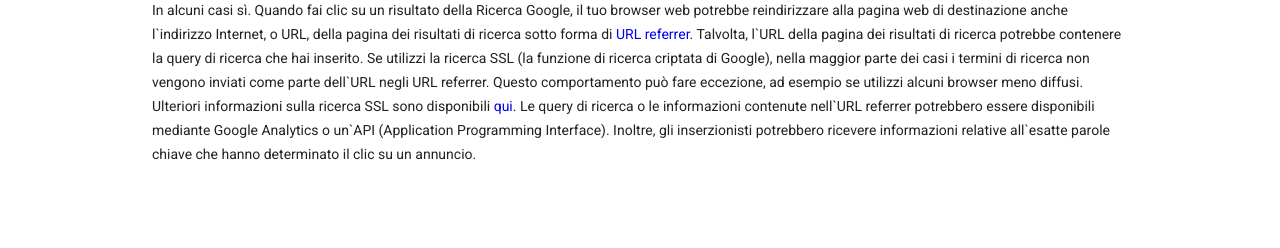
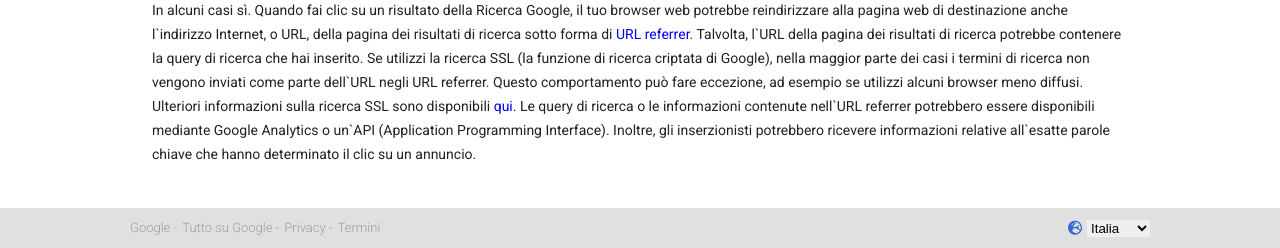
Before and after one commit to LeleGuidi/php-google-faq, a PHP site: page / in a window 1280 px wide. Shown: the part 2520-2768 px from the top of the page. Before the commit the page ends 2680 px from the top, so only its background shows below. Run offline with PHP 8.4, Linux system fonts and the light colour scheme; some libraries are stand-ins or nearby versions.

Commit message:
Footer completato

```diff
--- a/index.php
+++ b/index.php
@@ -56,7 +56,21 @@
         </div>
     </main>
     <footer>
-
+        <div class="container">
+            <div class="links">
+                <a href="#/">Google -</a>
+                <a href="#/">Tutto su Google -</a>
+                <a href="#/">Privacy -</a>
+                <a href="#/">Termini</a>
+            </div>
+            <div class="language">
+            <i class="fa-solid fa-earth-europe"></i>
+            <select name="language">
+                <option value="italia">Italia</option>
+                <option value="inglese">Inglese</option>
+            </select>
+            </div>
+        </div>
     </footer>
 </body>
 </html>
--- a/style.css
+++ b/style.css
@@ -151,3 +151,28 @@ main {
     color: #3367d6;
     border-bottom: .125rem solid #3367d6;
 }
+/*------------------
+    FOOTER
+------------------*/
+footer {
+    width: 100%;
+    background-color: rgb(224, 224, 224);
+}
+footer .container {
+    display: flex;
+    justify-content: space-between;
+    padding: .625rem;
+}
+footer .links a {
+    color: #9f9f9f;
+    font-size: small;
+    font-weight: 300;
+}
+footer .language, footer .links {
+    display: flex;
+    gap: .3125rem;
+    align-items: center;
+}
+footer .language {
+    color: #3367d6;
+}
```
